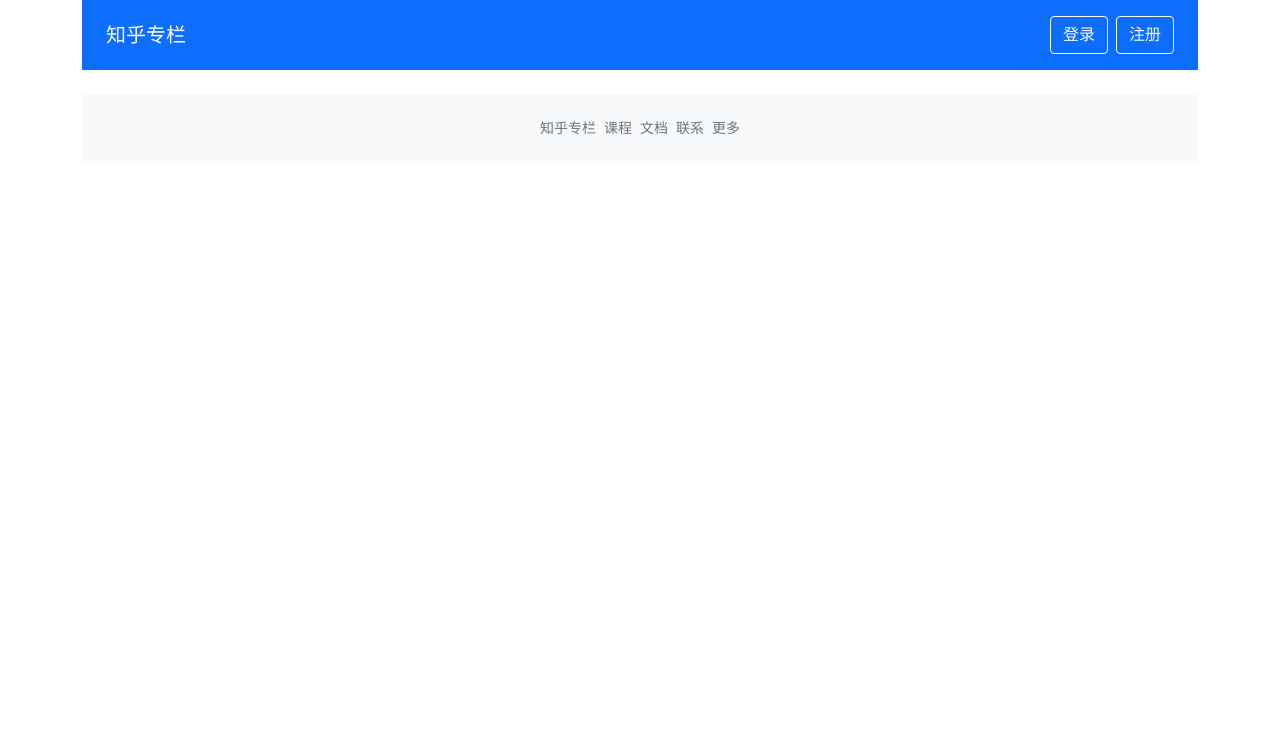
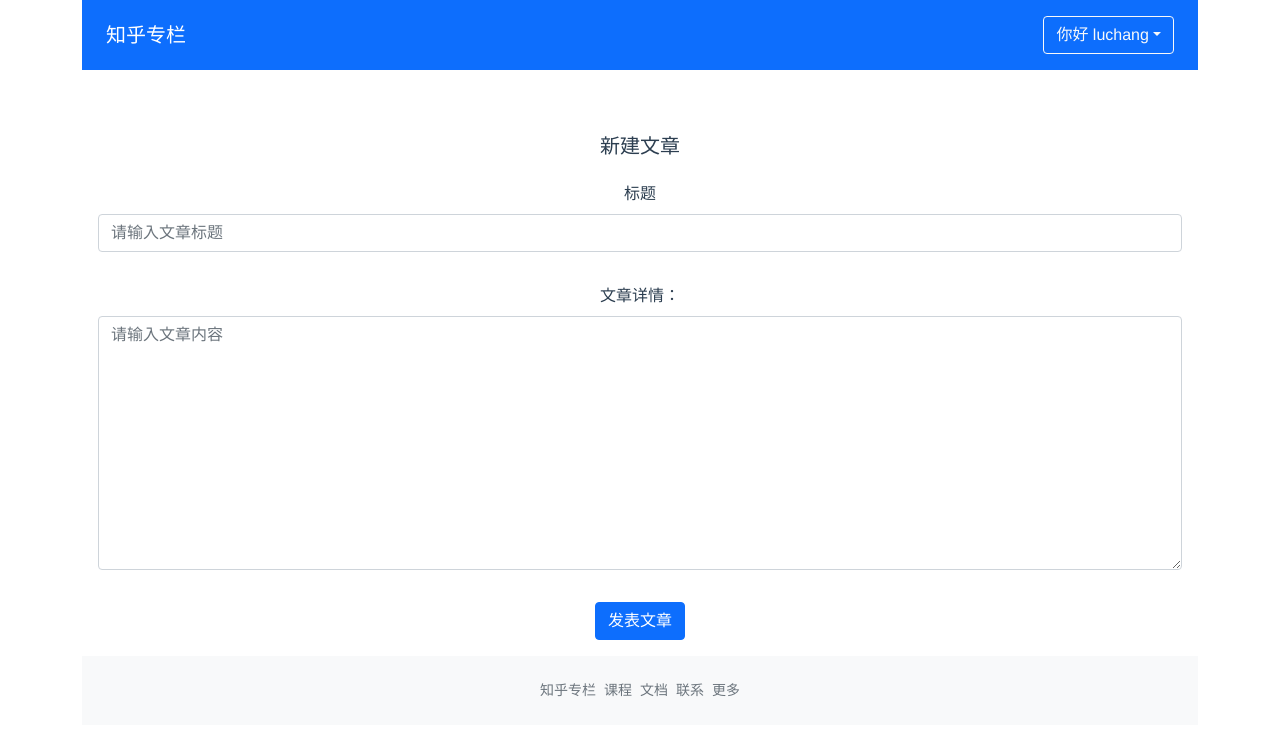
Before and after one commit to lukeSuperCoder/zhihu-zhuanlan, a Vue app: page /createpost in a window 1280 px wide. Shown: the top 736 px of the page. Built offline with nearby package versions, Linux system fonts and the light colour scheme.

Commit message:
完成新建页面功能开发

```diff
--- a/src/components/ValidateInput.vue
+++ b/src/components/ValidateInput.vue
@@ -1,12 +1,22 @@
 <template>
   <div class="validate-input-container pb-3">
     <input
+      v-if="tag!=='textarea'"
       class="form-control"
       :class="{'is-invalid': inputRef.error}"
       :value="inputRef.val"
       @input="updateValue"
       v-bind="$attrs"
       @blur="validateInput">
+    <textarea
+      v-else
+      class="form-control"
+      :class="{'is-invalid': inputRef.error}"
+      :value="inputRef.val"
+      @input="updateValue"
+      v-bind="$attrs"
+      @blur="validateInput">
+    </textarea>
     <span v-if="inputRef.error" class="invalid-feedback">{{inputRef.message}}</span>
   </div>
 
@@ -20,10 +30,15 @@
   message: string;
 }
 export type RulesProp = RuleProp[]
+export type TagType = 'input' | 'textarea'
 export default defineComponent({
   props: {
     rules: Array as PropType<RulesProp>,
-    modelValue: String
+    modelValue: String,
+    tag: {
+      type: String as PropType<TagType>,
+      default: 'input'
+    }
   },
   inheritAttrs: false,
   setup (props, context) {
--- a/src/router.ts
+++ b/src/router.ts
@@ -2,6 +2,7 @@
 import Home from './views/Home.vue'
 import Login from './views/Login.vue'
 import ColumnDetail from './views/ColumnDetail.vue'
+import CreatePost from './views/CreatePost.vue'
 const routerHistory = createWebHistory()
 const router = createRouter({
   history: routerHistory,
@@ -17,6 +18,11 @@
       component: Login
     },
     {
+      path: '/createpost',
+      name: 'createpost',
+      component: CreatePost
+    },
+    {
       path: '/column/:id',
       name: 'column',
       component: ColumnDetail
--- a/src/store.ts
+++ b/src/store.ts
@@ -4,6 +4,7 @@
   isLogin: boolean;
   name?: string;
   id?: number;
+  columnId: number;
 }
 export interface GlobalDataProps {
   columns: ColumnProps[];
@@ -14,11 +15,14 @@
   state: {
     columns: testData,
     posts: testPosts,
-    user: { isLogin: false }
+    user: { isLogin: true, name: 'luchang', columnId: 1 }
   },
   mutations: {
     login (state) {
       state.user = { ...state.user, isLogin: true, name: 'luchang' }
+    },
+    createPost (state, newPost) {
+      state.posts.push(newPost)
     }
   },
   getters: {
--- a/src/testData.ts
+++ b/src/testData.ts
@@ -57,10 +57,10 @@
   },
   {
     id: 3,
-    title: '这是我的第三篇文章',
+    title: '这是我的第一篇文章',
     content: '"this is a new post you Very often we will need to map routes with the given pattern to the same component. For example we may have a User component which should be rendered for all users but with dif..."',
     image: 'https://vue-maker.oss-cn-hangzhou.aliyuncs.com/vue-marker/5edcc2329f2b4e28352b75eb.jpg?x-oss-process=image/resize,m_fill,m_pad,w_200,h_110',
     createdAt: '2020-06-11 10:34:22',
-    columnId: 1
+    columnId: 2
   }
 ]
--- /dev/null
+++ b/src/views/CreatePost.vue
@@ -0,0 +1,82 @@
+<template>
+  <div class="login-page mx-auto p-3 w-330">
+    <h5 class="my-4 text-center">新建文章</h5>
+    <validate-form @form-submit="onFormSubmit">
+      <div class="mb-3">
+        <label class="form-label">标题</label>
+        <validate-input
+          :rules="titleRules" v-model="titleVal"
+          placeholder="请输入文章标题"
+          type="text"
+          ref="inputRef"
+        />
+      </div>
+      <div class="mb-3">
+        <label class="form-label">文章详情：</label>
+        <validate-input
+          rows="10"
+          type="text"
+          tag="textarea"
+          placeholder="请输入文章内容"
+          :rules="contextRules"
+          v-model="contextVal"
+        />
+      </div>
+      <template #submit>
+        <button type="submit" class="btn btn-primary btn-block btn-large">发表文章</button>
+      </template>
+    </validate-form>
+  </div>
+</template>
+
+<script lang="ts">
+import { defineComponent, ref } from 'vue'
+import { useRouter } from 'vue-router'
+import { useStore } from 'vuex'
+import { GlobalDataProps } from '../store'
+import { PostProps } from '../testData'
+import ValidateInput, { RulesProp } from '../components/ValidateInput.vue'
+import ValidateForm from '../components/ValidateForm.vue'
+export default defineComponent({
+  name: 'Login',
+  components: {
+    ValidateInput,
+    ValidateForm
+  },
+  setup () {
+    const store = useStore<GlobalDataProps>()
+    const titleVal = ref('')
+    const router = useRouter()
+    const titleRules: RulesProp = [
+      { type: 'required', message: '电子邮箱地址不能为空' }
+    ]
+    const contextVal = ref('')
+    const contextRules: RulesProp = [
+      { type: 'required', message: '文章内容不能为空' }
+    ]
+    const onFormSubmit = (result: boolean) => {
+      if (result) {
+        const { columnId } = store.state.user
+        if (columnId) {
+          const newPost: PostProps = {
+            id: new Date().getTime(),
+            title: titleVal.value,
+            content: contextVal.value,
+            columnId,
+            createdAt: new Date().toLocaleString()
+          }
+          store.commit('createPost', newPost)
+          router.push({ name: 'column', params: { id: columnId } })
+        }
+      }
+    }
+    return {
+      titleRules,
+      titleVal,
+      contextVal,
+      contextRules,
+      onFormSubmit
+    }
+  }
+})
+</script>
--- a/src/views/Home.vue
+++ b/src/views/Home.vue
@@ -6,7 +6,7 @@
           <img src="../assets/callout.svg" alt="callout" class="w-50"/>
           <h2 class="font-weight-light">随心写作，自由表达</h2>
           <p>
-            <a href="#" class="btn btn-primary my-2">开始写文章</a>
+            <router-link to="/createpost" class="btn btn-primary my-2">开始写文章</router-link>
           </p>
         </div>
       </div>
```
